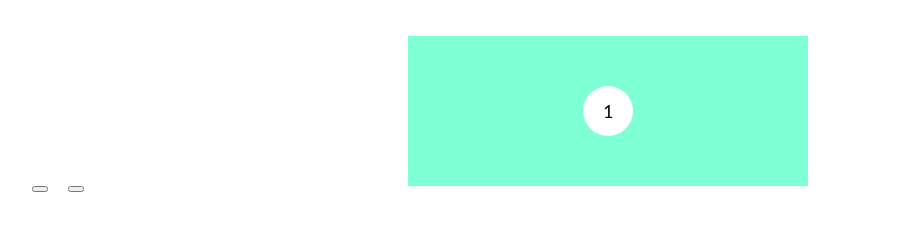
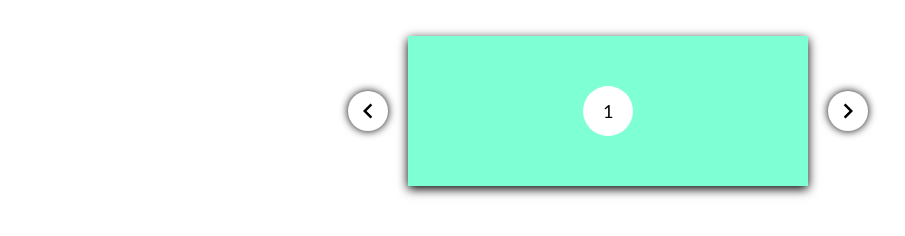
Before and after one commit to 777Antoniy777/purweb-test-3, a website built with webpack: page src/index.html in a window 1280 px wide. Shown: the part 54-290 px from the top of the page, without its empty margins (32-937 px from the left). Built offline with nearby package versions, Linux system fonts and the light colour scheme.

Commit message:
finish styling the slider

```diff
--- a/src/index.html
+++ b/src/index.html
@@ -22,6 +22,7 @@
           <h1 class="slider__title">Slider</h1>
 
           <div class="slider__wrapper">
+            <div class="slider__inner-wrapper">
               <ul class="slider__list">
                 <li class="slider__item slider__item--aqva">
                   <span>1</span>
@@ -42,6 +43,7 @@
               <button type="button" aria-label="Next slide"></button>
             </div>
           </div>
+        </div>
       </section>
     </main>
   </body>
--- a/src/styles/components/_slider.scss
+++ b/src/styles/components/_slider.scss
@@ -10,9 +10,17 @@
 
   &__wrapper {
     @include reset-margin;
+    position: relative;
+    max-width: 520px;
+    width: 100%;
+  }
+
+  &__inner-wrapper {
+    @include reset-margin;
     max-width: 400px;
     width: 100%;
     overflow: hidden;
+    box-shadow: 0 3px 10px 0 $c-black;
   }
 
   &__list {
@@ -53,11 +61,36 @@
   }
 
   &__buttons-wrapper {
+    @include reset-margin;
+    position: absolute;
+    top: 50%;
+    left: 0;
     display: flex;
+    justify-content: space-between;
+    width: 100%;
+    transform: translateY(-50%);
+    pointer-events: none;
 
     button {
+      width: 40px;
+      height: 40px;
+      background-image: url("../assets/images/svg/arrow.svg");
+      background-size: 30px 30px;
+      background-position: center;
+      background-repeat: no-repeat;
+      background-color: $c-white;
+      border: none;
+      border-radius: 50%;
+      box-shadow: 0 0 8px 0 $c-black;
+      pointer-events: initial;
+      cursor: pointer;
+
       &:first-child {
         margin-right: 20px;
+      }
+
+      &:last-child {
+        transform: rotate(180deg);
       }
     }
   }
```
Also changed, not shown: src/assets/images/svg/arrow.svg (added). Lines whose indentation alone changed are shown as unchanged.
